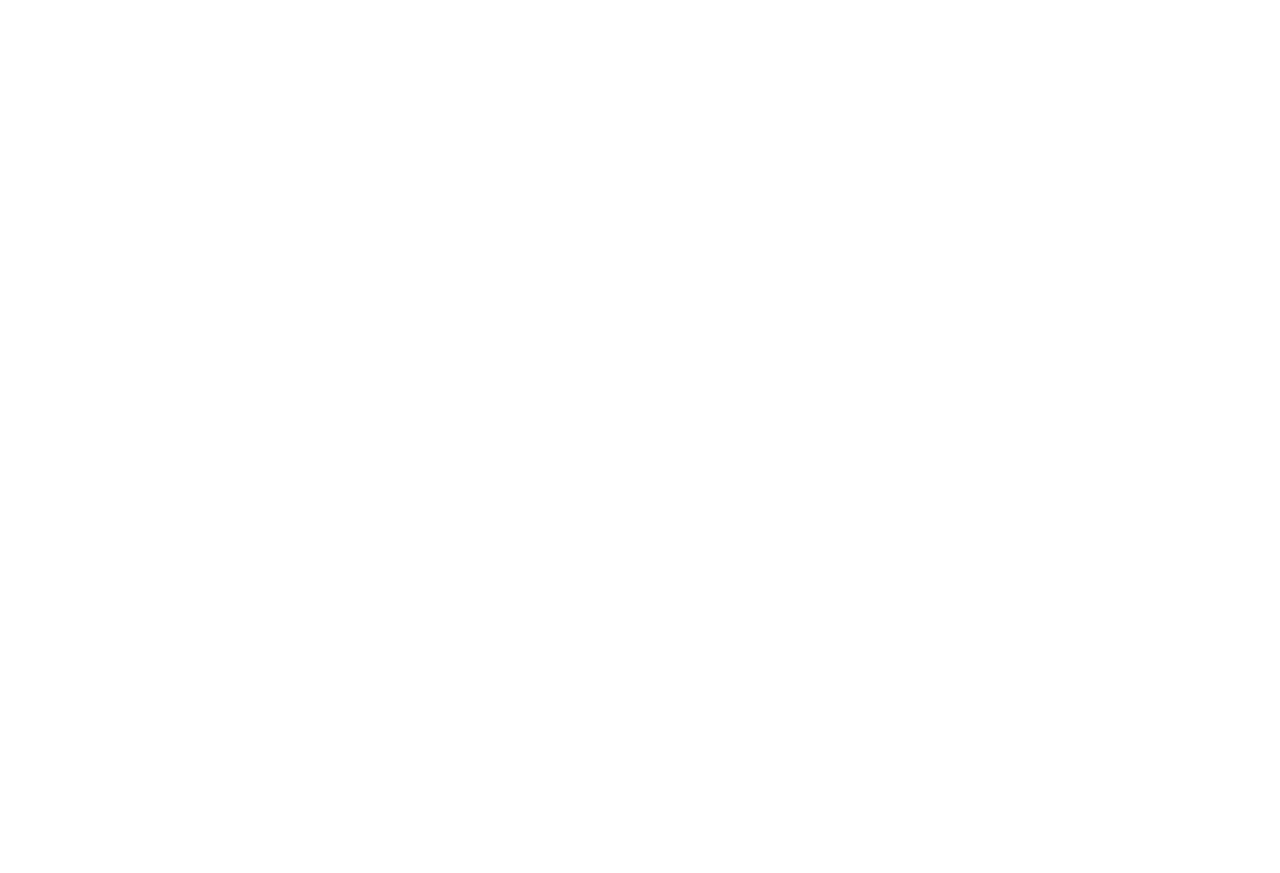
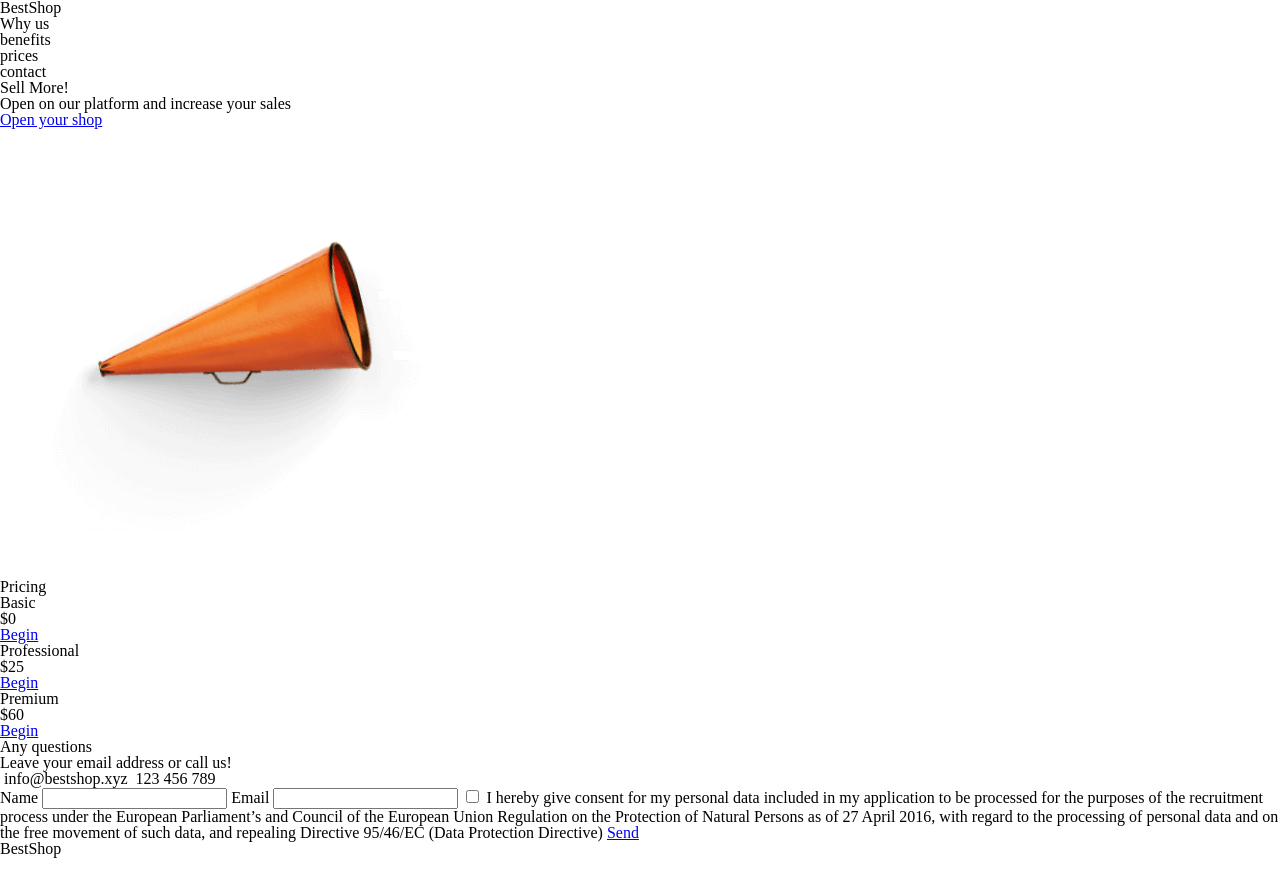
Before and after one commit to Gr34sy/BestShop-project, a plain HTML site: page index.html in a window 1280 px wide. Before the commit the page ends 800 px from the top, so only its background shows below. Drawn offline with Linux system fonts and the light colour scheme.

Commit message:
szkielet strony w html

```diff
--- a/index.html
+++ b/index.html
@@ -6,10 +6,162 @@
     <meta name="viewport" content="width=device-width, initial-scale=1.0">
     <link rel="stylesheet" href="/styles/reset.css">
     <link rel="stylesheet" href="/styles/style.css">
-    <title>Document</title>
-
+    <link rel="preconnect" href="https://fonts.googleapis.com">
+    <link rel="preconnect" href="https://fonts.gstatic.com" crossorigin>
+    <link href="https://fonts.googleapis.com/css2?family=Open+Sans:wght@300;400;600;700&family=Raleway:wght@300;400;700;800&display=swap" rel="stylesheet">
+    <title>BestShop</title>
 </head>
 <body>
+    <header class="header">
+        <span class="header-logotype">
+            BestShop
+        </span>
+        <nav class="header-navbar">
+            <ul class="header-navbar__list">
+                <li>Why us</li>
+                <li>benefits</li>
+                <li>prices</li>
+                <li>contact</li>
+            </ul>
+        </nav>
+    </header>
 
+
+
+    <section class="section section--why-us">
+        <article class="welcome-block">
+            <div class="welcome-block__title">
+                <h1>Sell More!</h1>
+                <p>
+                    Open on our platform and increase your sales
+                </p>
+                <a href="#">Open your shop</a>
+            </div>
+            <div class="welcome-block__statistics">
+
+            </div>
+        </article>
+    </section>
+
+
+
+    <section class="section section--benefits">
+        <div class="benefits-container">
+            <article class="benefit benefit--wide">
+                <div class="benefit__text">
+
+                </div>
+
+                <img class="wide-benefit__img">
+            </article>
+
+
+            <article class="benefit benefit--wide">
+                <div class="benefit__text">
+
+                </div>
+
+                <img class="wide-benefit__img">
+            </article>
+
+            <div class="img-short-benefit">
+                <article class="benefit benefit--short benefit__text">
+
+                </article>
+                <img src="/images/Trumpet.png" class="benefit-img--">
+            </div>
+        </div>
+    </section>
+
+    <section class="section section--pricing">
+        <h2>Pricing</h2>
+        <article class="pricing-container">
+            <div class="pricing-block pricing--basic">
+                <p>Basic</p>
+                <span class="price price--basic">$0</span>
+
+                <ul class="pricing__list">
+                    <li class="list-item--included"></li>
+                    <li class="list-item--included"></li>
+                    <li class="list-item--included"></li>
+                    <li class="list-item--excluded"></li>
+                    <li class="list-item--excluded"></li>
+                </ul>
+                <a href="#" class="link pricing-link pricing-link--basic">Begin</a>
+            </div>
+
+            <div class="pricing-block pricing-list--pro">
+                <p>Professional</p>
+                <span class="price price--pro">$25</span>
+                <!-- ::after limited offer -->
+
+                <ul class="pricing__list">
+                    <li class="list-item--included"></li>
+                    <li class="list-item--included"></li>
+                    <li class="list-item--included"></li>
+                    <li class="list-item--included"></li>
+                    <li class="list-item--excluded"></li>
+                </ul>
+                <a href="#" class="link pricing-link pricing-link--pro">Begin</a>
+            </div>
+
+            <div class="pricing-block pricing-list--prem">
+                <p>Premium</p>
+                <span class="price price--prem">$60</span>
+                <!-- ::after limited offer -->
+
+                <ul class="pricing__list">
+                    <li class="list-item--included"></li>
+                    <li class="list-item--included"></li>
+                    <li class="list-item--included"></li>
+                    <li class="list-item--included"></li>
+                    <li class="list-item--included"></li>
+                </ul>
+                <a href="#" class="link pricing-link pricing-link--prem">Begin</a>
+            </div>
+        </article>
+
+        <article class="contact-block">
+            <div class="contact-info">
+                <h3>Any questions</h3>
+                <p>Leave your email address or call us!</p>
+
+                <div class="contact-info-container">
+                    <img src="" class="icon--contact">
+                    <span class="contact-info__text">info@bestshop.xyz</span>
+                    <img src="" class="icon--contact">
+                    <span class="contact-info__text">123 456 789</span>
+                </div>
+            </div>
+
+            <form class="contact__form">
+                <label for="name">Name</label>
+                <input type="text" name="name" class="contact-form-input">
+                <label for="email">Email</label>
+                <input type="text" name="email" class="contact-form-input">
+
+                <label class="form__checkbox">
+                    <input type="checkbox" class="form__checkbox">
+                    <span></span>
+                    I hereby give consent for my personal data included in my application to be processed for the purposes of the recruitment process under the European Parliament’s and Council of the European Union Regulation on the Protection of Natural Persons as of 27 April 2016, with regard to the processing of personal data and on the free movement of such data, and repealing Directive 95/46/EC (Data Protection Directive)
+                </label>
+
+                <a href="#" class="link form-link">Send</a>
+            </form>
+        </article>
+    </section>
+
+    <footer class="footer">
+        <div class="footer-container footer-container--wide">
+            <span class="header-logotype">
+                BestShop
+            </span>
+        </div>
+
+        <div class="footer-container footer-container--short">
+            <img src="" class="icon--socials">
+            <img src="" class="icon--socials">
+        </div>
+    </footer>
 </body>
 </html>
--- a/styles/style.css
+++ b/styles/style.css
@@ -0,0 +1,10 @@
+:root{
+    --color-white-1: #FFFFFF;
+    --color-white-2: #F7F7F7;
+    --color-white-3: #E8E9ED;
+    --color-gray-1: #00000029;
+    --color-gray-2: #A5A5A5;
+    --color-gray-3: #95989A;
+    --color-gray-4: #707070;
+
+}
```
Also changed, not shown: images/included-icon.svg (renamed from images/Ckechmark-1.svg), images/notincluded-icon.svg (renamed from images/Close.svg).
